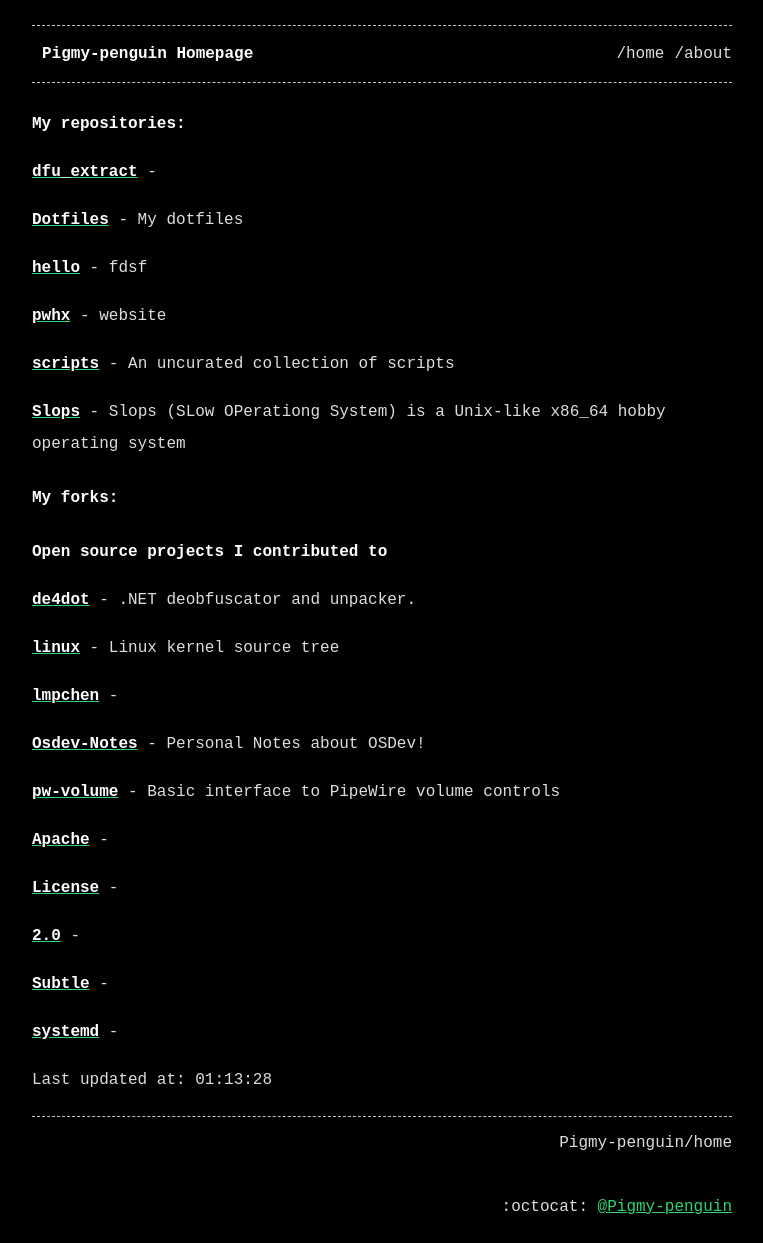
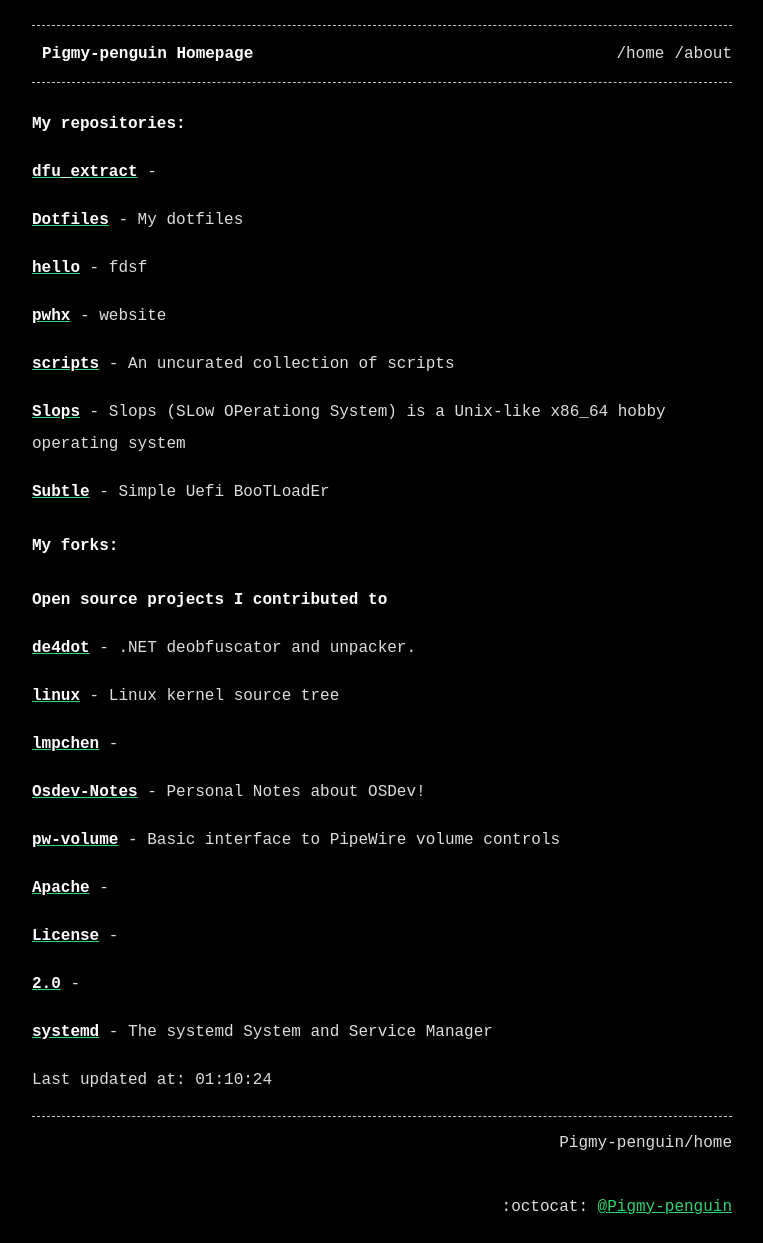
Before and after one commit to Pigmy-penguin/Pigmy-penguin.github.io, a Jekyll site: the page built from index.md, in a window 1280 px wide. Shown: the whole page, without its empty margins (258-1021 px from the left). Built offline with Jekyll 4.4.1, drawn with Linux system fonts in a browser that asks for light colours.

Commit message:
Auto updating the website

```diff
--- a/index.md
+++ b/index.md
@@ -19,6 +19,8 @@ title: Pigmy-penguin Homepage
 
 [**Slops**](https://github.com/Pigmy-penguin/Slops) - Slops (SLow OPerationg System) is a Unix-like x86_64 hobby operating system
 
+[**Subtle**](https://github.com/Pigmy-penguin/Subtle) - Simple Uefi BooTLoadEr
+
 ## My forks:
 ### Open source projects I contributed to
 
@@ -38,9 +40,7 @@ title: Pigmy-penguin Homepage
 
 [**2.0**](https://github.com/Pigmy-penguin/2.0) -
 
-[**Subtle**](https://github.com/Pigmy-penguin/Subtle) -
-
-[**systemd**](https://github.com/Pigmy-penguin/systemd) -
+[**systemd**](https://github.com/Pigmy-penguin/systemd) - The systemd System and Service Manager
 
 
-Last updated at: 01:13:28
+Last updated at: 01:10:24
```
Also changed, not shown: 2 other files.
